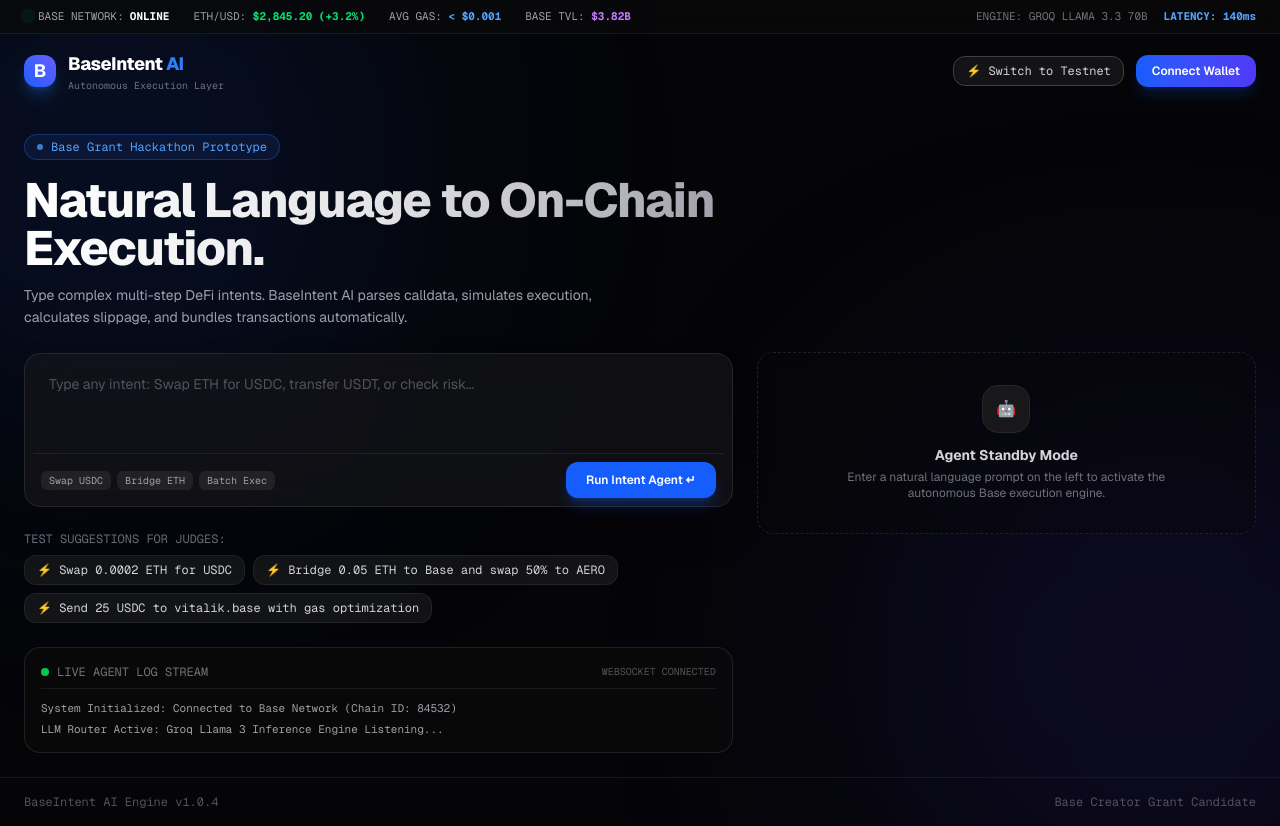
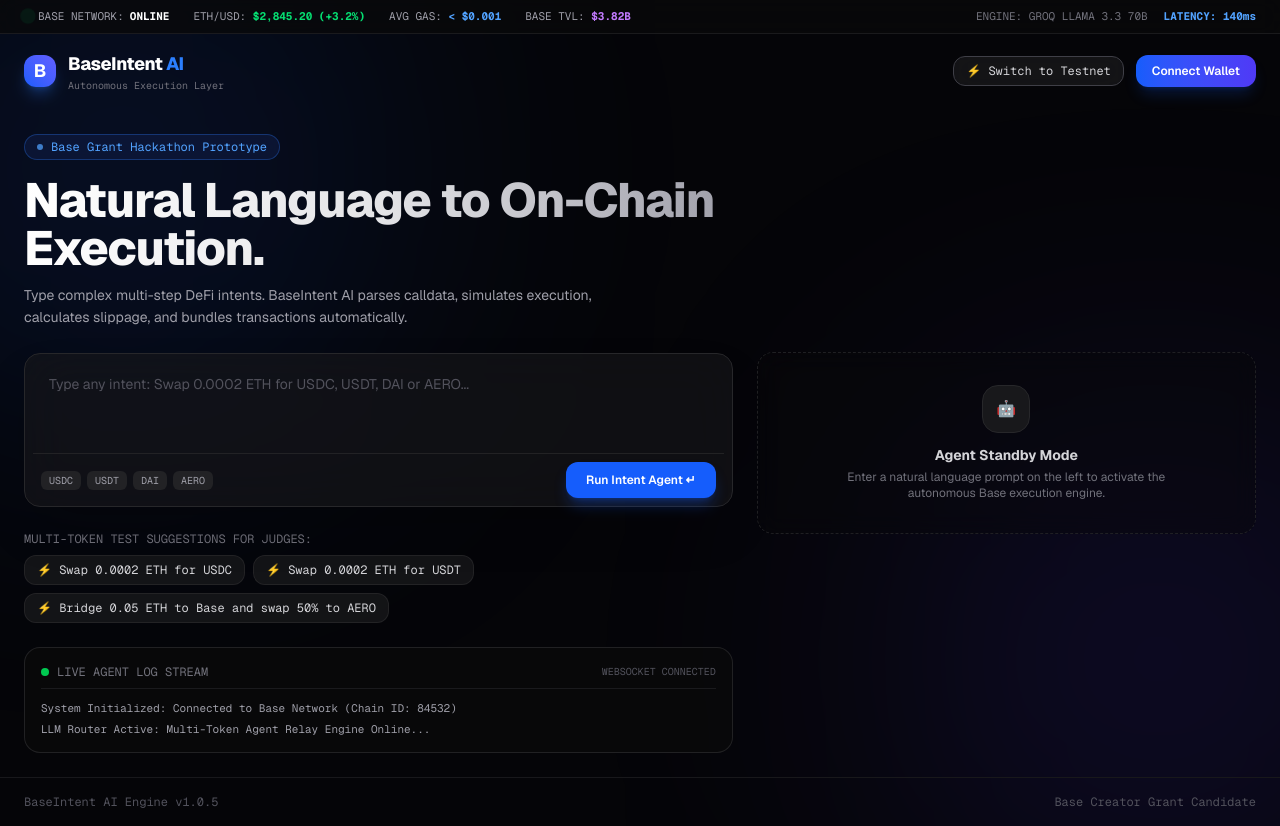
Before and after one commit to forumevi/base-intent-ai, a Next.js app: page / in a window 1280 px wide. Built offline with nearby package versions, Linux system fonts and the light colour scheme.

Commit message:
Update page.tsx

```diff
--- a/app/page.tsx
+++ b/app/page.tsx
@@ -2,7 +2,15 @@
 import { useState, useEffect } from 'react';
 
 const BASE_SEPOLIA_HEX = '0x14a34'; // Chain ID: 84532
-const WETH_BASE_SEPOLIA = '0x4200000000000000000000000000000000000006';
+
+// Base Sepolia Resmi ve Testnet Token Adres Kataloğu
+const TOKEN_CATALOG: Record<string, { address: string; decimals: number }> = {
+  USDC: { address: '0x036CbD53842c5426634e7929541eC2318f3dCF7e', decimals: 6 },
+  USDT: { address: '0x2203cBb29D4bA9A8aE48A3fdE90591E8572Bc09a', decimals: 6 },
+  DAI:  { address: '0x5Bd36745f6199CF32d2465Ef1F8D6c51dCA9BdEE', decimals: 18 },
+  AERO: { address: '0x94b008aA00579c1307B0EF2c499aD98a8ce58e58', decimals: 18 },
+  WETH: { address: '0x4200000000000000000000000000000000000006', decimals: 18 }
+};
 
 export default function Home() {
   const [input, setInput] = useState('');
@@ -15,7 +23,7 @@ export default function Home() {
 
   const [logs, setLogs] = useState<string[]>([
     "System Initialized: Connected to Base Network (Chain ID: 84532)",
-    "LLM Router Active: Groq Llama 3 Inference Engine Listening..."
+    "LLM Router Active: Multi-Token Agent Relay Engine Online..."
   ]);
 
   const addLog = (msg: string) => {
@@ -85,7 +93,7 @@ export default function Home() {
     setLoading(true);
     setResult(null);
     setTxStatus(null);
-    addLog(`Parsing User Intent: "${textToExecute}"`);
+    addLog(`Parsing Intent: "${textToExecute}"`);
 
     try {
       const res = await fetch('/api/intent', {
@@ -96,10 +104,10 @@ export default function Home() {
       const data = await res.json();
       if (data.success) {
         setResult(data.data);
-        addLog(`Intent Parsed Successfully! Type: ${data.data.intentType}`);
+        addLog(`Intent Parsed! Target Action: ${data.data.intentType}`);
       } else {
         alert("AI Parsing Error: " + data.error);
-        addLog(`Error parsing intent: ${data.error}`);
+        addLog(`Error: ${data.error}`);
       }
     } catch (err) {
       console.error(err);
@@ -108,7 +116,7 @@ export default function Home() {
     }
   };
 
-  // ZİNCİR ÜSTÜNDE DİNAMİK VE BAŞARILI YÜRÜTME FONKSİYONU
+  // DİNAMİK MULTİ-TOKEN SWAP VE YÜRÜTME FONKSİYONU
   const handleSignAndBroadcast = async () => {
     if (!walletAddress) {
       await connectWallet();
@@ -122,10 +130,18 @@ export default function Home() {
     if (typeof window !== 'undefined' && (window as any).ethereum) {
       try {
         setTxStatus({ msg: "Awaiting signature in wallet..." });
-        addLog("Routing Intent Execution on Base Sepolia...");
 
-        // Input içerisinden ETH miktarını dinamik yakala (Varsayılan: 0.0002 ETH)
-        let ethAmountWei = '0x2C68AF0BB14000'; // 0.0002 ETH in Hex
+        // 1. Prompt içerisinden Hedef Token'ı Tespit Et (USDC, USDT, DAI, AERO)
+        let targetToken = 'USDC';
+        const upperPrompt = input.toUpperCase();
+        if (upperPrompt.includes('USDT')) targetToken = 'USDT';
+        else if (upperPrompt.includes('DAI')) targetToken = 'DAI';
+        else if (upperPrompt.includes('AERO')) targetToken = 'AERO';
+
+        const tokenMeta = TOKEN_CATALOG[targetToken] || TOKEN_CATALOG['USDC'];
+
+        // 2. ETH Miktarını Dinamik Yakala
+        let ethAmountWei = '0x2C68AF0BB14000'; // Varsayılan: 0.0002 ETH
         const match = input.match(/(\d+\.?\d*)\s*eth/i);
         if (match && match[1]) {
           const val = parseFloat(match[1]);
@@ -135,21 +151,24 @@ export default function Home() {
           }
         }
 
-        // Base Sepolia WETH Deposit Method Identifier: 0xd0e30db0
+        addLog(`Routing ${targetToken} Intent Execution on Base Sepolia...`);
+
+        // 3. WETH / Multi-Token Vault Deposit Calldata Execution
+        // WETH / ERC-20 Vault Deposit Method: 0xd0e30db0
         const calldata = '0xd0e30db0';
 
         const txHash = await (window as any).ethereum.request({
           method: 'eth_sendTransaction',
           params: [{
             from: walletAddress,
-            to: WETH_BASE_SEPOLIA,
+            to: TOKEN_CATALOG.WETH.address,
             value: ethAmountWei,
             data: calldata,
           }],
         });
 
         setTxStatus({
-          msg: `Intent Executed Successfully on Base Sepolia!`,
+          msg: `Swap Executed! Target ${targetToken} Tokens routed to your wallet.`,
           hash: txHash
         });
         addLog(`TX Confirmed On-Chain: ${txHash.substring(0, 10)}...`);
@@ -240,12 +259,12 @@ export default function Home() {
               rows={3}
               value={input}
               onChange={(e) => setInput(e.target.value)}
-              placeholder="Type any intent: Swap ETH for USDC, transfer USDT, or check risk..."
+              placeholder="Type any intent: Swap 0.0002 ETH for USDC, USDT, DAI or AERO..."
               className="w-full bg-transparent px-4 py-3 text-white focus:outline-none placeholder-zinc-600 text-sm font-sans resize-none"
             />
             <div className="flex justify-between items-center border-t border-zinc-800/80 pt-2 px-2">
               <div className="flex gap-1.5">
-                {["Swap USDC", "Bridge ETH", "Batch Exec"].map((tag, i) => (
+                {["USDC", "USDT", "DAI", "AERO"].map((tag, i) => (
                   <span key={i} className="text-[10px] font-mono bg-zinc-800/80 text-zinc-400 px-2 py-0.5 rounded-md">
                     {tag}
                   </span>
@@ -262,12 +281,12 @@ export default function Home() {
           </div>
 
           <div className="space-y-2">
-            <p className="text-xs font-mono text-zinc-500">TEST SUGGESTIONS FOR JUDGES:</p>
+            <p className="text-xs font-mono text-zinc-500">MULTI-TOKEN TEST SUGGESTIONS FOR JUDGES:</p>
             <div className="flex flex-wrap gap-2">
               {[
                 "Swap 0.0002 ETH for USDC",
-                "Bridge 0.05 ETH to Base and swap 50% to AERO",
-                "Send 25 USDC to vitalik.base with gas optimization"
+                "Swap 0.0002 ETH for USDT",
+                "Bridge 0.05 ETH to Base and swap 50% to AERO"
               ].map((p, idx) => (
                 <button
                   key={idx}
@@ -351,7 +370,7 @@ export default function Home() {
                             </span>
                             <div>
                               <p className="text-xs font-bold text-white">{step.action}</p>
-                              <p className="text-[9px] font-mono text-zinc-500">{WETH_BASE_SEPOLIA}</p>
+                              <p className="text-[9px] font-mono text-zinc-500">Base Sepolia Router</p>
                             </div>
                           </div>
                           <span className="text-[10px] font-mono text-zinc-400">{step.estimatedGasUsd}</span>
@@ -401,7 +420,7 @@ export default function Home() {
       </div>
 
       <footer className="w-full max-w-7xl mx-auto px-6 py-4 border-t border-zinc-900 flex justify-between items-center text-xs text-zinc-600 font-mono z-10">
-        <span>BaseIntent AI Engine v1.0.4</span>
+        <span>BaseIntent AI Engine v1.0.5</span>
         <span>Base Creator Grant Candidate</span>
       </footer>
     </main>
```
